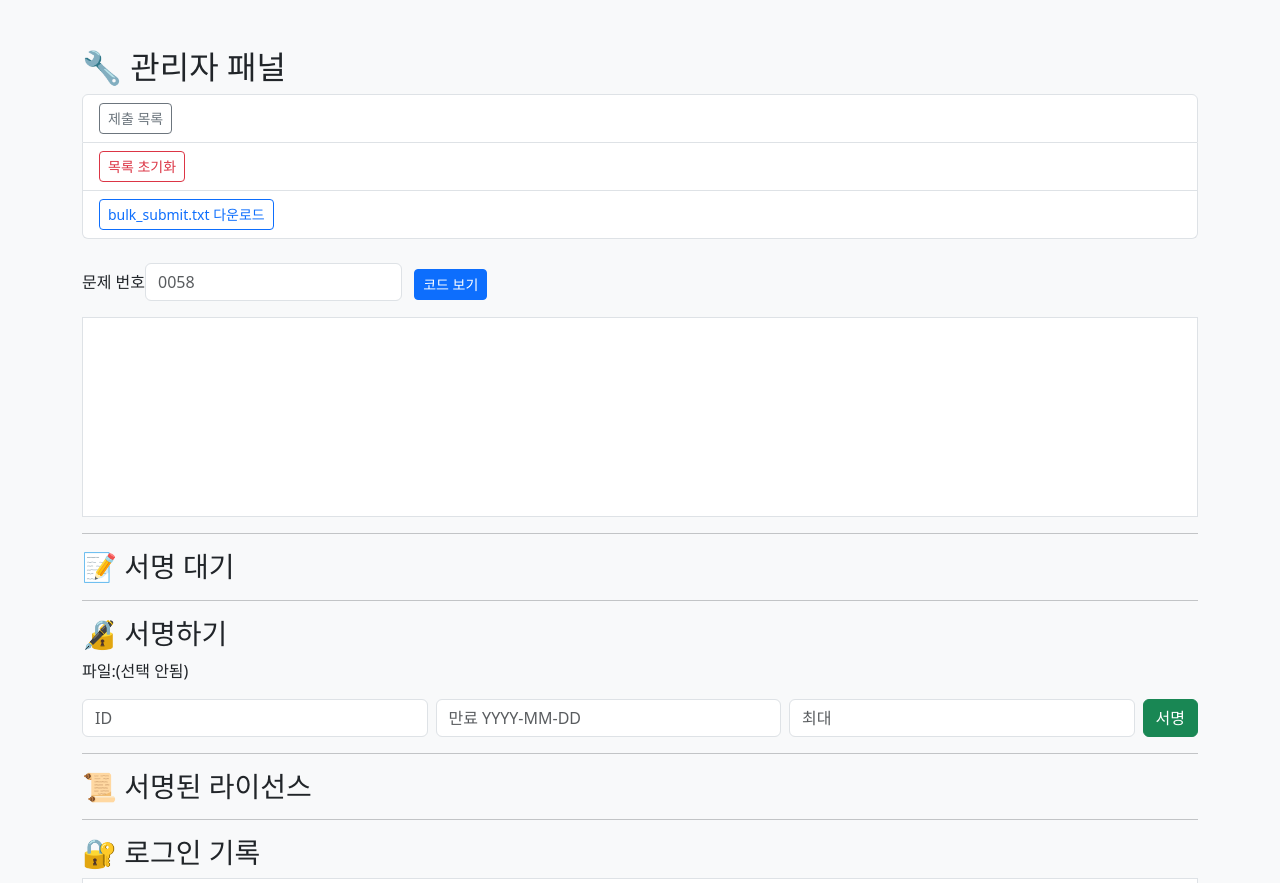
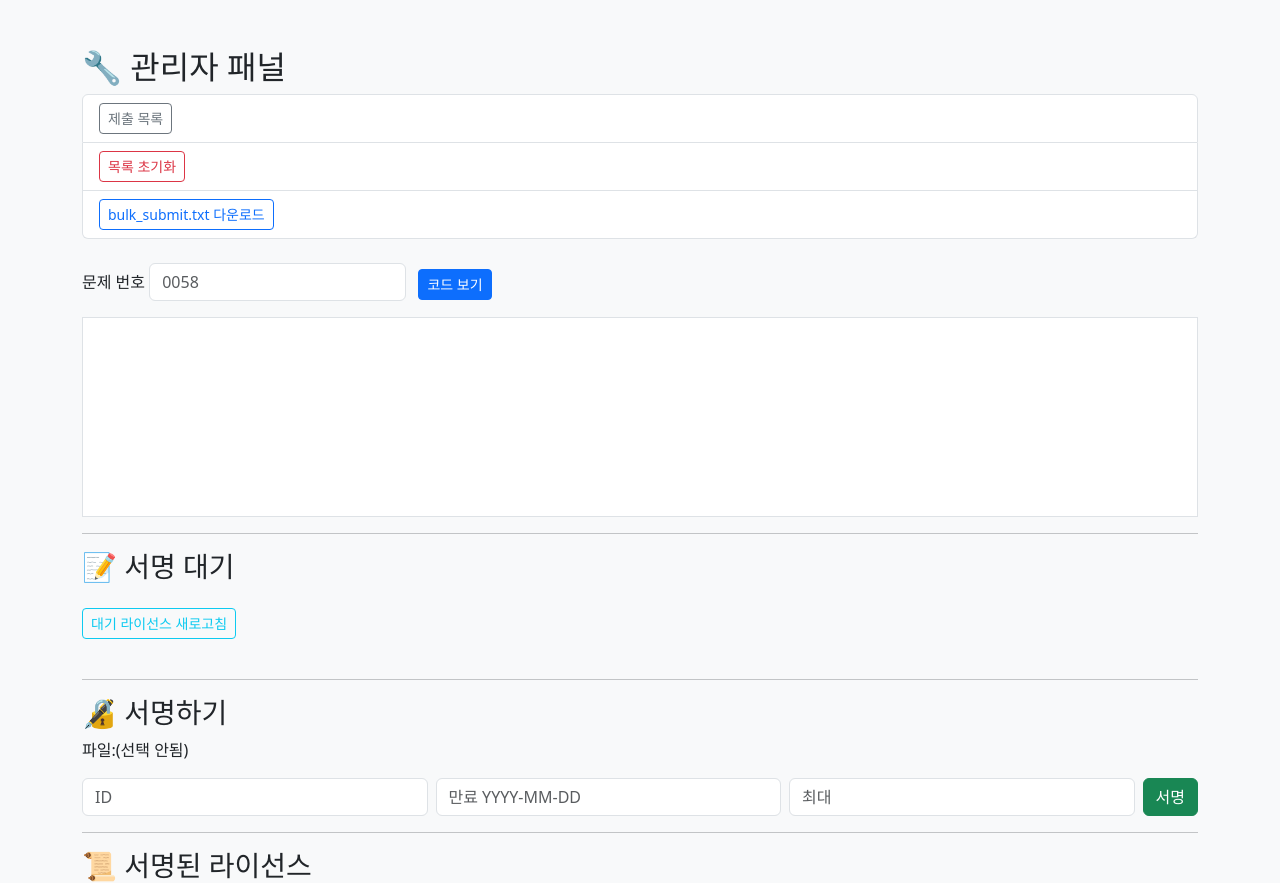
Before and after one commit to BigFootDID/server2, a Flask app: page /admin.html in a window 1280 px wide. Shown: the top 883 px of the page. Run offline with Flask 3, Linux system fonts and the light colour scheme; the visitor is signed in with stand-in values (Sample User, id 1).

Commit message:
Update admin.html

```diff
--- a/templates/admin.html
+++ b/templates/admin.html
@@ -11,26 +11,24 @@
     {% if session.is_admin %}
     <h2>🔧 관리자 패널</h2>
     <ul class="list-group mb-4">
-      <li class="list-group-item">
-        <button class="btn btn-sm btn-outline-secondary me-2" onclick="loadSubmissions()">제출 목록</button>
-      </li>
-      <li class="list-group-item">
-        <button class="btn btn-sm btn-outline-danger me-2" onclick="clearSubmissions()">목록 초기화</button>
-      </li>
-      <li class="list-group-item">
-        <a href="/admin/download_bulk_submit" class="btn btn-sm btn-outline-primary">
-          bulk_submit.txt 다운로드
-        </a>
-      </li>
+      <li class="list-group-item"><button class="btn btn-sm btn-outline-secondary me-2" onclick="loadSubmissions()">제출 목록</button></li>
+      <li class="list-group-item"><button class="btn btn-sm btn-outline-danger me-2" onclick="clearSubmissions()">목록 초기화</button></li>
+      <li class="list-group-item"><a href="/admin/download_bulk_submit" class="btn btn-sm btn-outline-primary">bulk_submit.txt 다운로드</a></li>
     </ul>
 
     <div class="mb-3">
-      <label>문제 번호</label><input id="codePid" class="form-control d-inline-block w-auto" placeholder="0058">
+      <label>문제 번호</label>
+      <input id="codePid" class="form-control d-inline-block w-auto" placeholder="0058">
       <button class="btn btn-sm btn-primary ms-2" onclick="loadCode()">코드 보기</button>
     </div>
     <pre id="codeResult" class="border p-3 bg-white" style="height:200px;overflow:auto;"></pre>
     <hr>
-    <h3>📝 서명 대기</h3><div id="licenseRequests"></div><hr>
+
+    <h3>📝 서명 대기</h3>
+    <div id="licenseRequests" class="mb-4"></div>
+    <button class="btn btn-sm btn-outline-info mb-4" onclick="loadLicenseRequests()">대기 라이선스 새로고침</button>
+    <hr>
+
     <h3>🔏 서명하기</h3>
     <div class="mb-3"><label>파일:</label><span id="selectedFilename">(선택 안됨)</span></div>
     <div class="row g-2 mb-3">
@@ -40,9 +38,13 @@
       <div class="col-auto"><button class="btn btn-success" onclick="signSelectedLicense()">서명</button></div>
     </div>
     <hr>
-    <h3>📜 서명된 라이선스</h3><div id="signedLicenses"></div>
+
+    <h3>📜 서명된 라이선스</h3>
+    <div id="signedLicenses"></div>
     <hr>
-    <h3>🔐 로그인 기록</h3><pre id="credLogs" class="border p-3 bg-white"></pre>
+
+    <h3>🔐 로그인 기록</h3>
+    <pre id="credLogs" class="border p-3 bg-white"></pre>
     <a href="/admin/download_credentials_log" class="btn btn-outline-primary">로그 기록 다운로드</a>
     {% else %}
     <h2>관리자 로그인</h2>
@@ -54,6 +56,34 @@
     {% endif %}
   </div>
   <script src="https://cdn.jsdelivr.net/npm/bootstrap@5.3.0/dist/js/bootstrap.bundle.min.js"></script>
+  <script>
+    function loadLicenseRequests() {
+      fetch('/admin/list_license_requests')
+        .then(res => res.json())
+        .then(data => {
+          const container = document.getElementById('licenseRequests');
+          container.innerHTML = '';
+          if (!data.length) {
+            container.textContent = '대기 중인 요청이 없습니다.';
+            return;
+          }
+          const list = document.createElement('ul');
+          list.className = 'list-group';
+          data.forEach(fn => {
+            const li = document.createElement('li');
+            li.className = 'list-group-item d-flex justify-content-between align-items-center';
+            li.textContent = fn;
+            li.onclick = () => document.getElementById('selectedFilename').textContent = fn;
+            list.appendChild(li);
+          });
+          container.appendChild(list);
+        })
+        .catch(err => console.error(err));
+    }
+
+    // 초기 로드
+    document.addEventListener('DOMContentLoaded', loadLicenseRequests);
+  </script>
   <script src="admin.js"></script>
 </body>
 </html>
```
